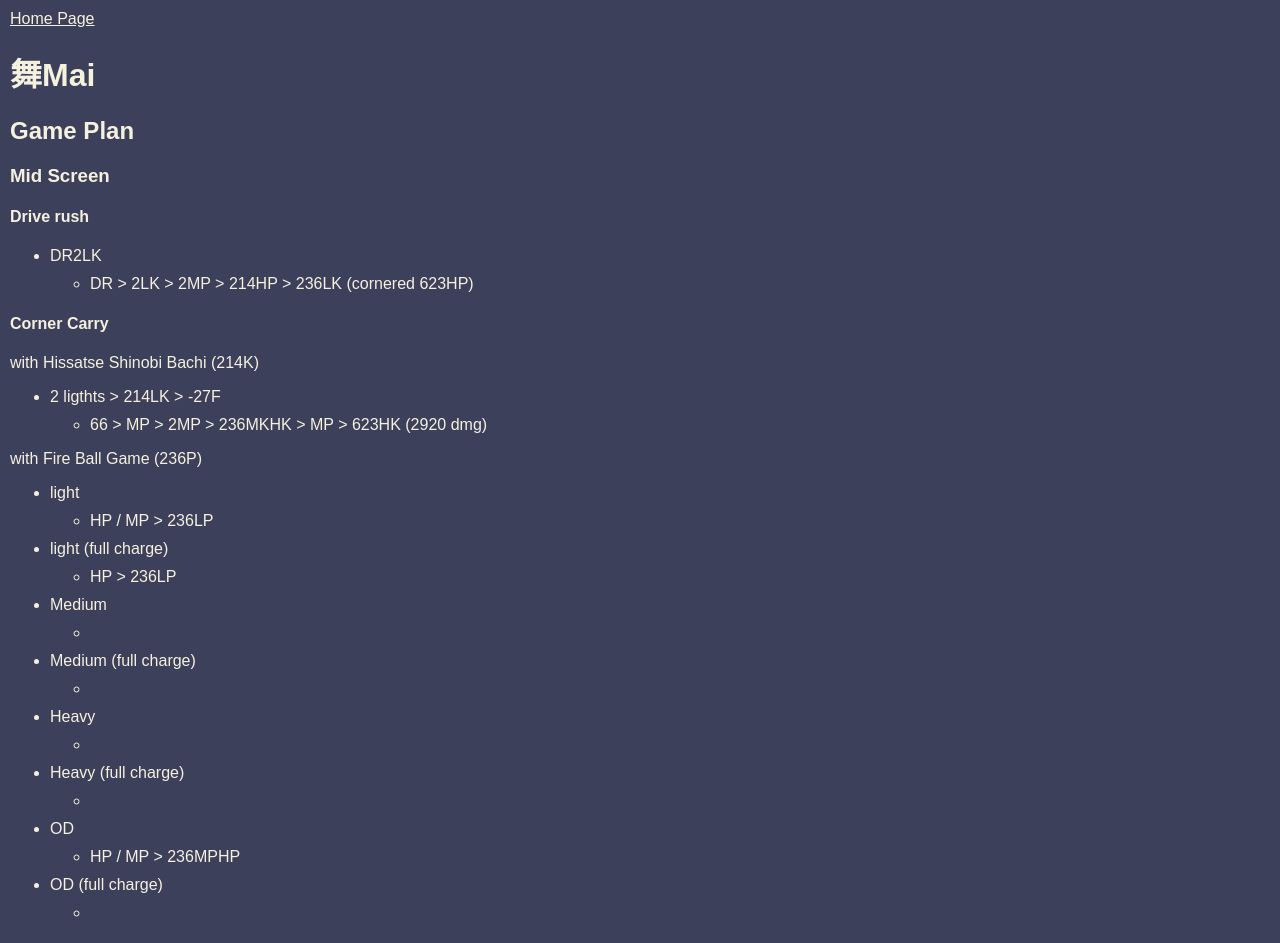
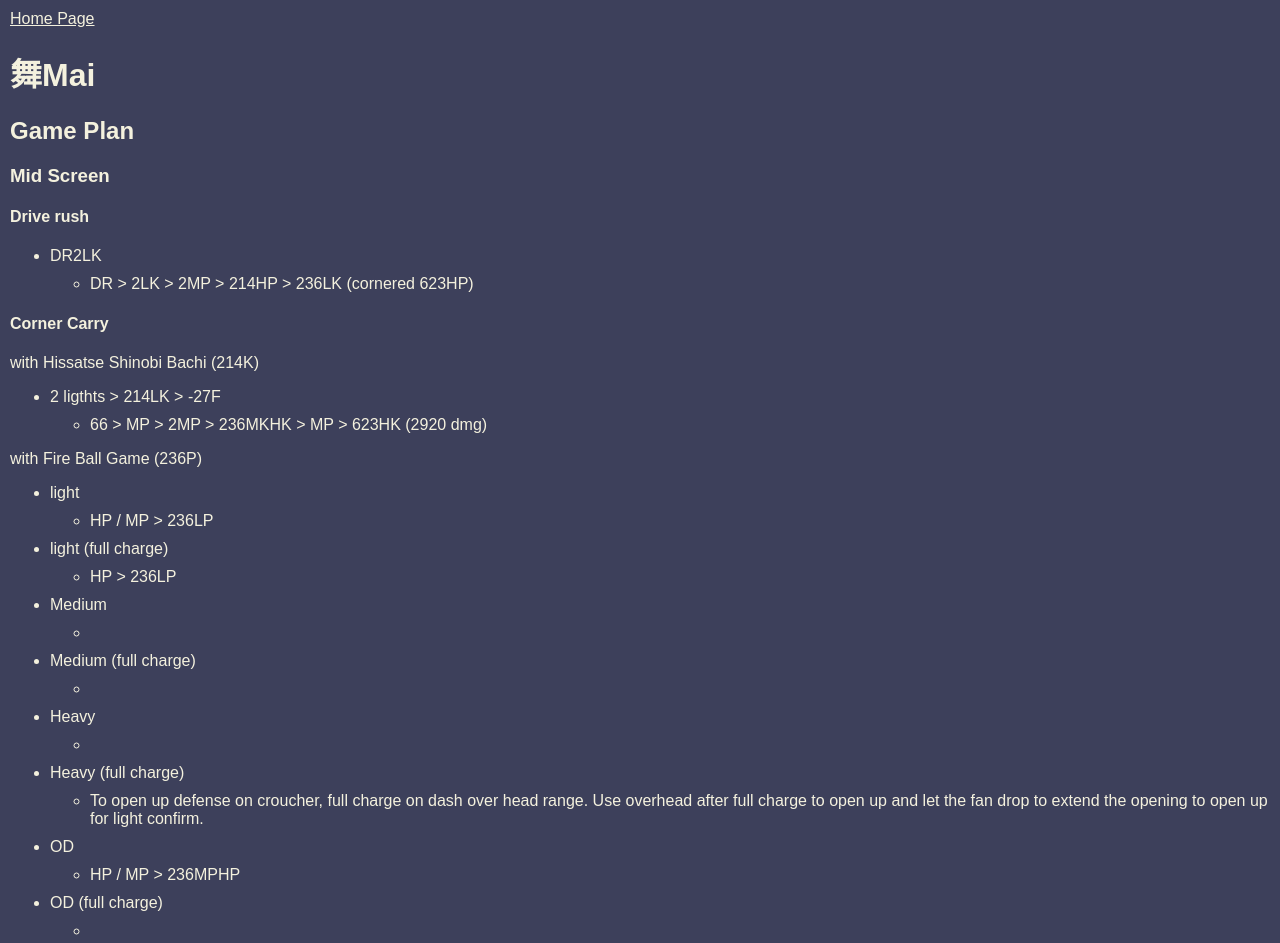
Before and after one commit to ChonCanCode/react-daily-quest, a React (Vite) app: page /#/projects/streetfighter6 in a window 1280 px wide. Shown: the top 943 px of the page. Built offline with nearby package versions, Linux system fonts and the light colour scheme.

Commit message:
Update StreetFighter6.tsx

```diff
--- a/src/projects/StreetFighter6.tsx
+++ b/src/projects/StreetFighter6.tsx
@@ -52,7 +52,11 @@ const StreetFighter6 = () => {
         </ul>
         <li>Heavy (full charge)</li>
         <ul>
-          <li></li>
+          <li>
+            To open up defense on croucher, full charge on dash over head range.
+            Use overhead after full charge to open up and let the fan drop to
+            extend the opening to open up for light confirm.
+          </li>
         </ul>
         <li>OD</li>
         <ul>
@@ -69,11 +73,12 @@ const StreetFighter6 = () => {
       <ul>
         <li>Counter Throw</li>
         <ol>
-          <li>Shimmy = 66 &gt; 4 &gt; HP &gt; 236MPHP(Hold) &gt; 214LP &gt; 214LP &gt; 623HP</li>
+          <li>
+            Shimmy = 66 &gt; 4 &gt; HP &gt; 236MPHP(Hold) &gt; 214LP &gt; 214LP
+            &gt; 623HP
+          </li>
         </ol>
       </ul>
-
-
 
       <h3>Corner Escape</h3>
 
```
